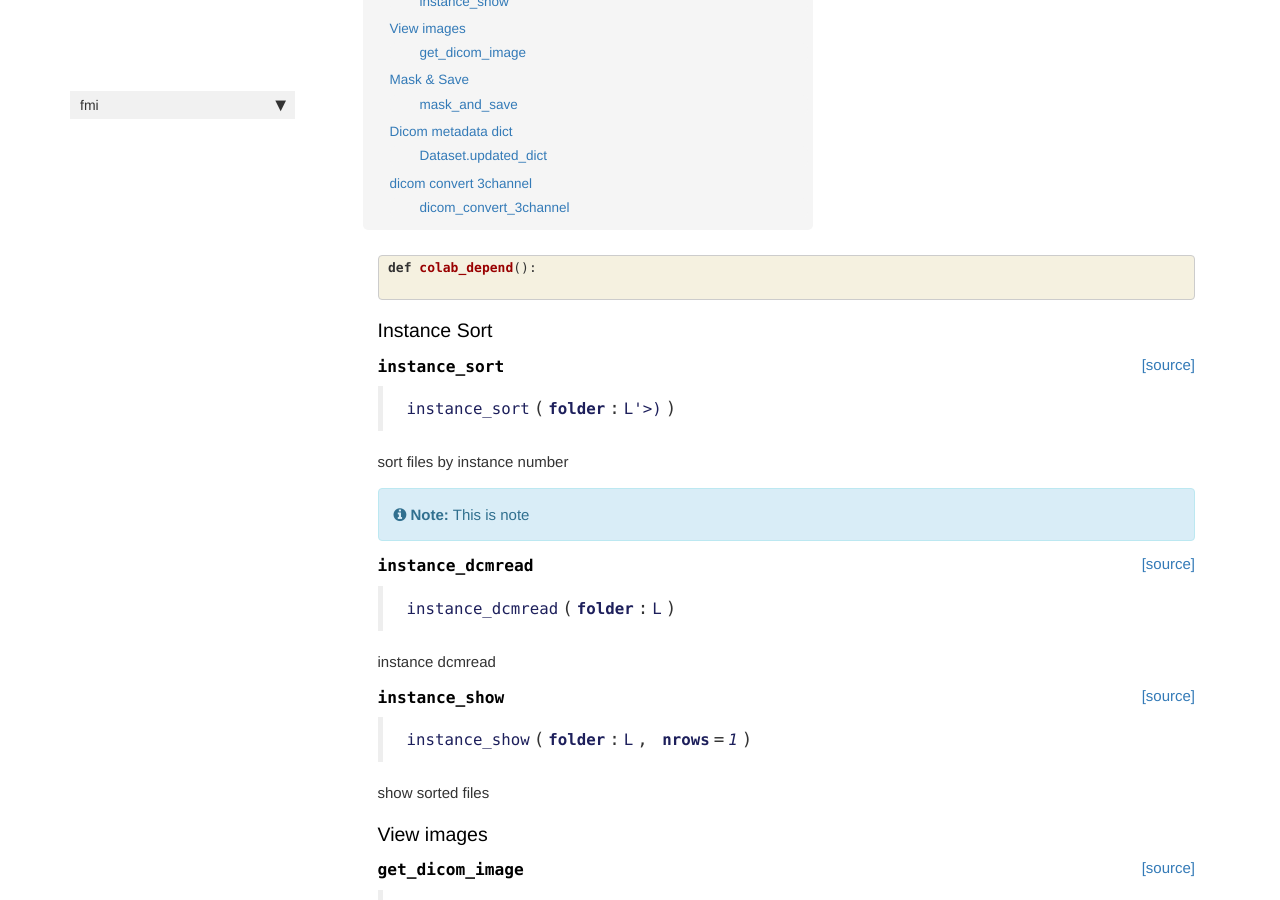
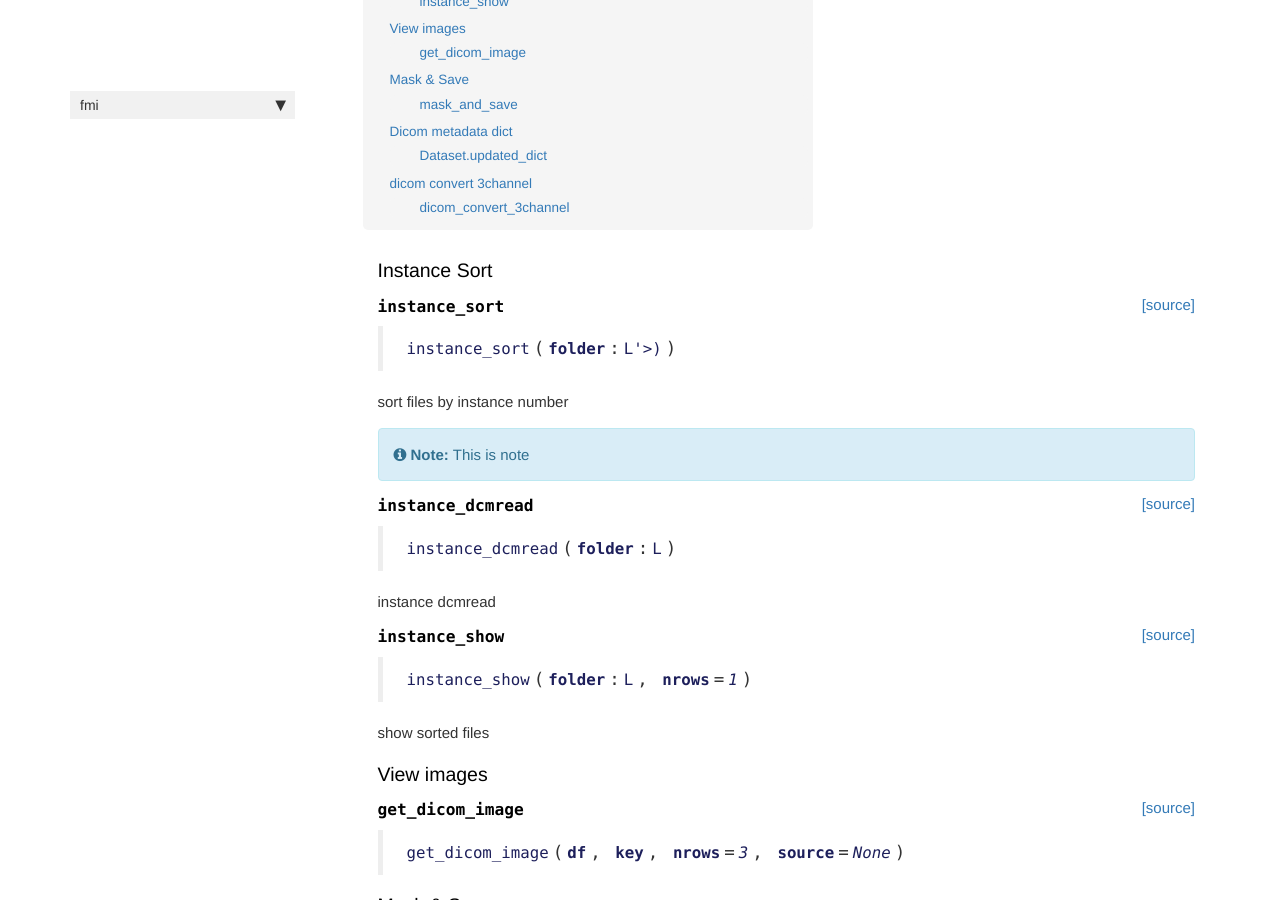
Before and after one commit to asvcode/fmi, a Jekyll site: the page built from docs/core.html, in a window 1280 px wide and 900 px high, scrolled down 307 px. Built offline with Jekyll 4.4.1, drawn with Linux system fonts in a browser that asks for light colours; nearby versions of some CDN libraries; comment, search, counter and statistics services are not loaded.

```diff
--- a/docs/core.html
+++ b/docs/core.html
@@ -32,24 +32,6 @@ nb_path: "nbs\00_core.ipynb"
     {% raw %}
 
 <div class="cell border-box-sizing code_cell rendered">
-
-</div>
-    {% endraw %}
-
-    {% raw %}
-
-<div class="cell border-box-sizing code_cell rendered">
-<div class="input">
-
-<div class="inner_cell">
-    <div class="input_area">
-<div class=" highlight hl-ipython3"><pre><span></span><span class="k">def</span> <span class="nf">colab_depend</span><span class="p">():</span>
-
-</pre></div>
-
-    </div>
-</div>
-</div>
 
 </div>
     {% endraw %}
```
Also changed, not shown: docs/preprocessing.html (+7 -0 lines), docs/images/graphic2.PNG (added), 1 other file.
